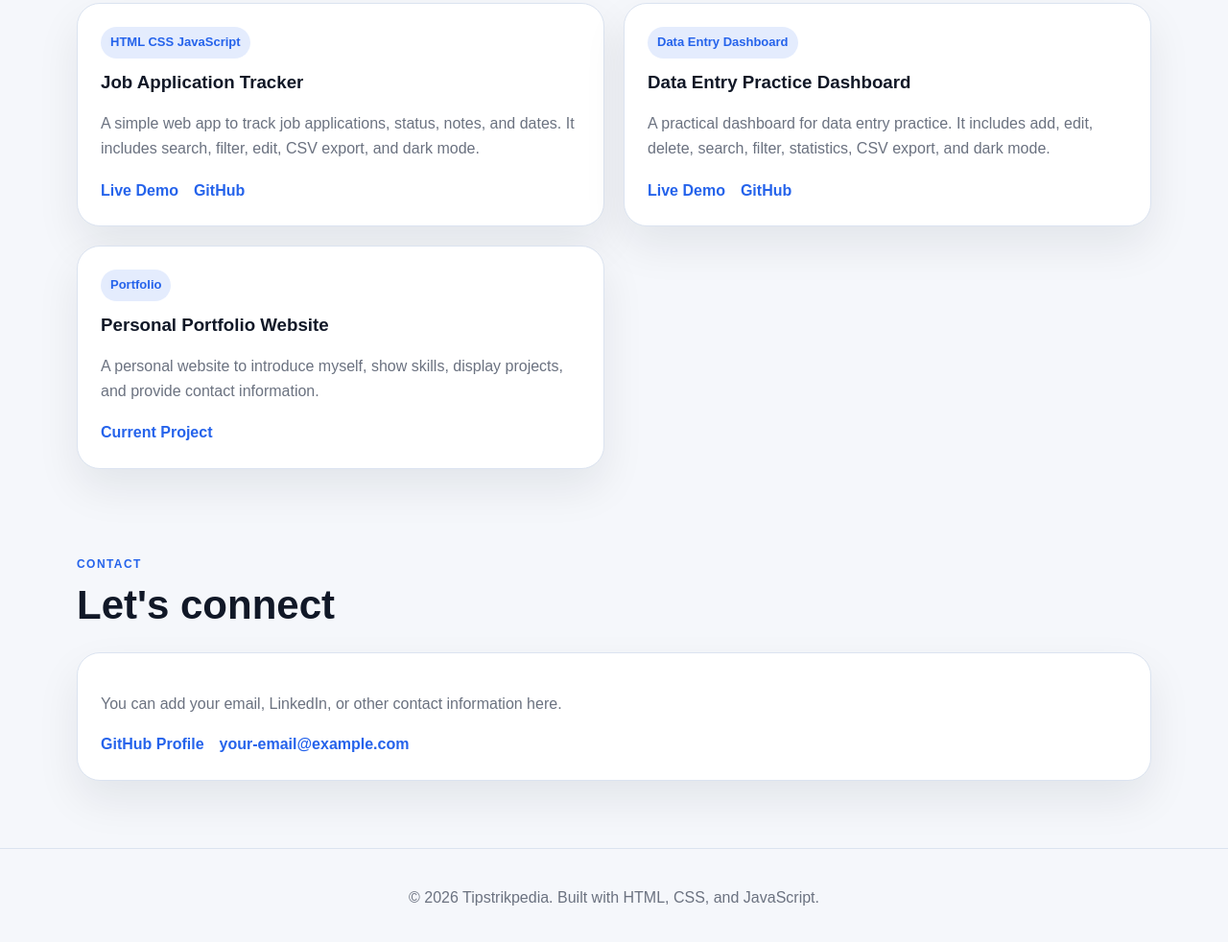
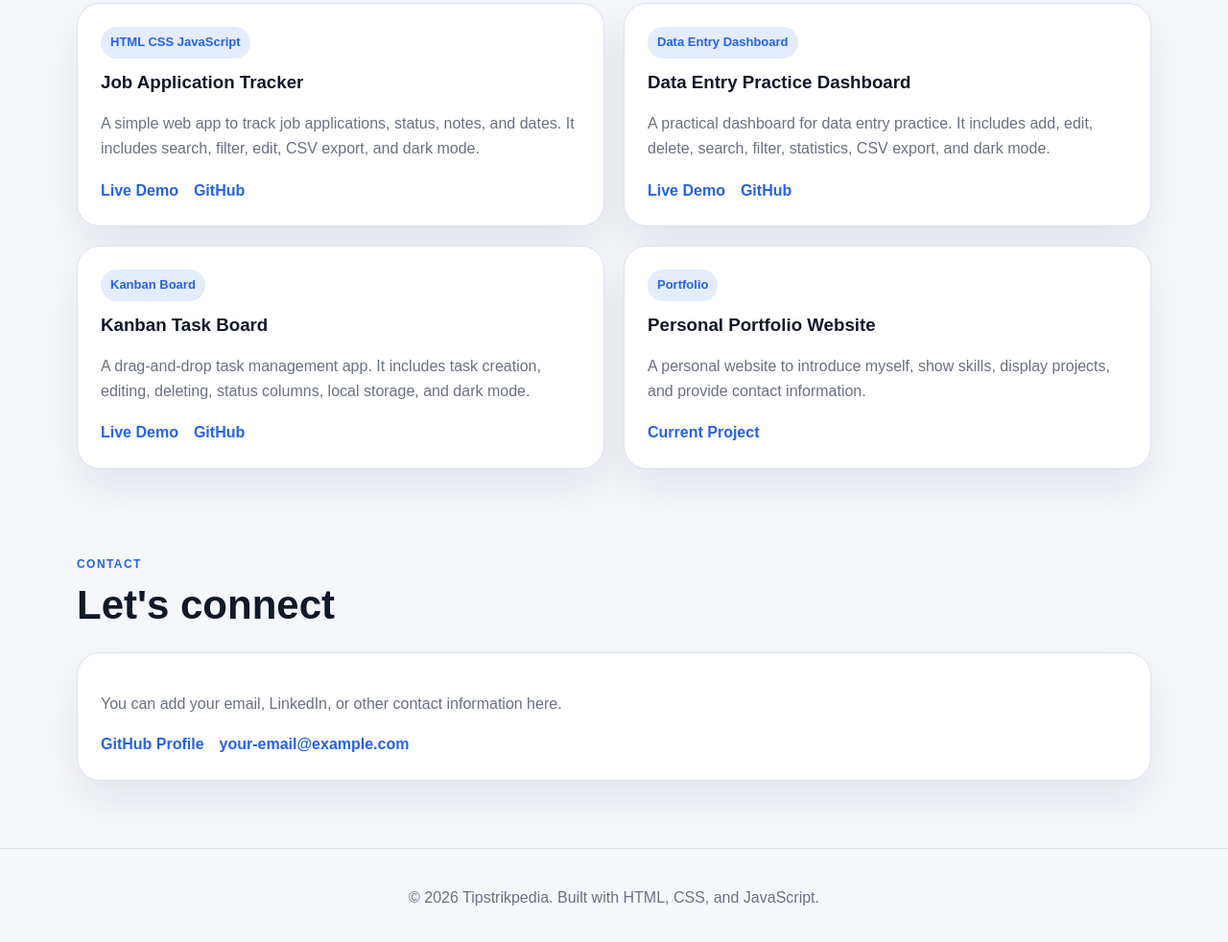
Before and after one commit to tipstrikpedia/personal-portfolio-website, a plain HTML site: page index.html in a window 1280 px wide. Shown: the part 1670-2652 px from the top of the page at 96% size. Drawn offline with Linux system fonts and the light colour scheme.

Commit message:
Add Kanban Task Board to portfolio projects

```diff
--- a/index.html
+++ b/index.html
@@ -4,7 +4,7 @@
   <meta charset="UTF-8" />
   <meta name="viewport" content="width=device-width, initial-scale=1.0" />
   <title>Personal Portfolio | Tipstrikpedia</title>
-  <link rel="stylesheet" href="style.css?v=2" />
+  <link rel="stylesheet" href="style.css?v=3" />
 </head>
 <body>
   <header class="site-header">
@@ -121,6 +121,19 @@
         </article>
 
         <article class="project-card">
+          <div class="project-top"><span class="tag">Kanban Board</span></div>
+          <h3>Kanban Task Board</h3>
+          <p>
+            A drag-and-drop task management app. It includes task creation, editing,
+            deleting, status columns, local storage, and dark mode.
+          </p>
+          <div class="project-links">
+            <a href="https://tipstrikpedia.github.io/kanban-task-board/" target="_blank" rel="noopener">Live Demo</a>
+            <a href="https://github.com/tipstrikpedia/kanban-task-board" target="_blank" rel="noopener">GitHub</a>
+          </div>
+        </article>
+
+        <article class="project-card">
           <div class="project-top"><span class="tag">Portfolio</span></div>
           <h3>Personal Portfolio Website</h3>
           <p>
@@ -151,6 +164,6 @@
     <p>© 2026 Tipstrikpedia. Built with HTML, CSS, and JavaScript.</p>
   </footer>
 
-  <script src="script.js?v=2"></script>
+  <script src="script.js?v=3"></script>
 </body>
 </html>
```
